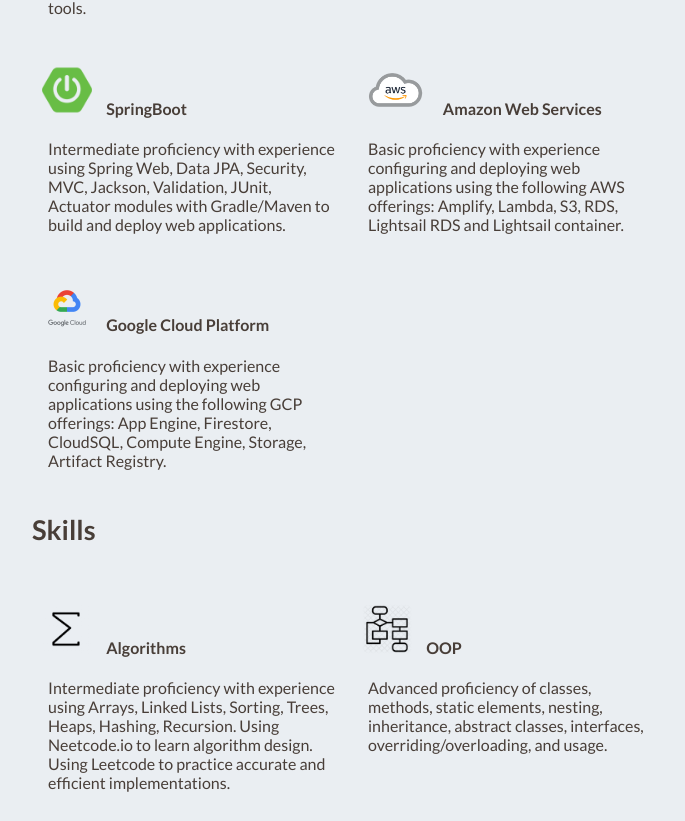
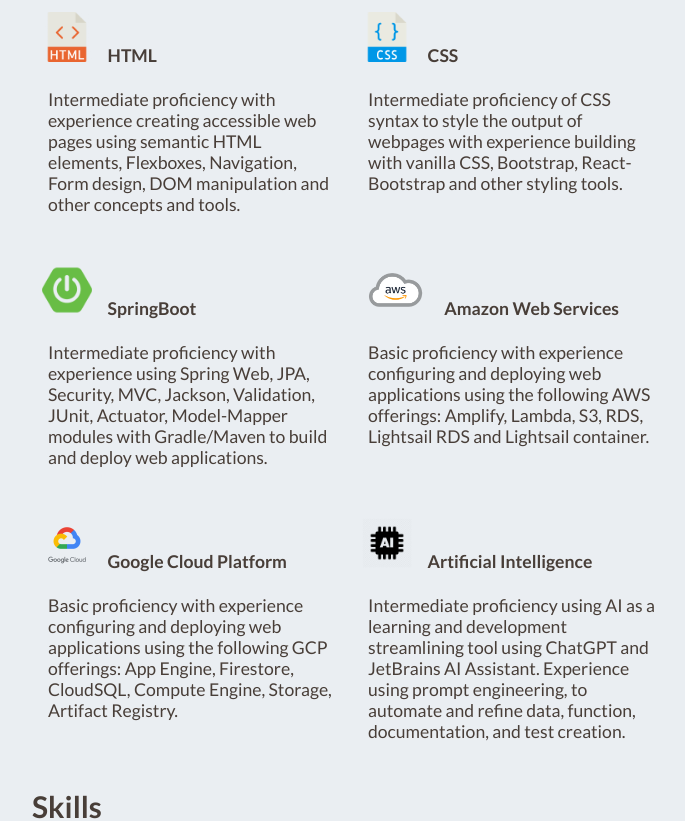
Before and after one commit to jdstrongpdx/website, a React (Create React App) app: page / in a window 1280 px wide. Shown: the part 1459-2280 px from the top of the page, without its empty margins (353-1038 px from the left). Built offline with nearby package versions, Linux system fonts and the light colour scheme.

Commit message:
Updated resume, and home page.

```diff
--- a/src/App.css
+++ b/src/App.css
@@ -97,7 +97,7 @@
 /* Page content. The value of the margin-left property should match the value of the sidebar's width property */
 div.content {
   margin: 0px 0px 0px 365px;
-  font-size: 1em;
+  font-size: 1.1em;
   padding: 5px 20px 40px 20px;
 }
 
--- a/src/pages/HomePage.js
+++ b/src/pages/HomePage.js
@@ -57,15 +57,19 @@ function HomePage() {
                 </div>
                 <div className='skillsChild'>
                     <h4><img height="50" alt="SpringBoot logo" src="./logos/springboot.png"/> &ensp; SpringBoot</h4>
-                    <p>Intermediate proficiency with experience using Spring Web, Data JPA, Security, MVC, Jackson, Validation, JUnit, Actuator modules with Gradle/Maven to build and deploy web applications.</p>
+                    <p>Intermediate proficiency with experience using Spring Web, JPA, Security, MVC, Jackson, Validation, JUnit, Actuator, Model-Mapper modules with Gradle/Maven to build and deploy web applications.</p>
                 </div>
                 <div className='skillsChild'>
-                    <h4><img height="50" alt="AWS CDK logo" src="./logos/aws.png"/> &ensp; Amazon Web Services</h4>
+                    <h4><img height="50" alt="AWS logo" src="./logos/aws.png"/> &ensp; Amazon Web Services</h4>
                     <p>Basic proficiency with experience configuring and deploying web applications using the following AWS offerings: Amplify, Lambda, S3, RDS, Lightsail RDS and Lightsail container.</p>
                 </div>
                 <div className='skillsChild'>
-                    <h4><img height="50" alt="AWS CDK logo" src="./logos/gcp.png"/> &ensp; Google Cloud Platform</h4>
+                    <h4><img height="50" alt="GCP logo" src="./logos/gcp.png"/> &ensp; Google Cloud Platform</h4>
                     <p>Basic proficiency with experience configuring and deploying web applications using the following GCP offerings: App Engine, Firestore, CloudSQL, Compute Engine, Storage, Artifact Registry.</p>
+                </div>
+                <div className='skillsChild'>
+                    <h4><img height="50" alt="AI logo" src="./logos/ai.png"/> &ensp; Artificial Intelligence</h4>
+                    <p>Intermediate proficiency using AI as a learning and development streamlining tool using ChatGPT and JetBrains AI Assistant. Experience using prompt engineering, to automate and refine data, function, documentation, and test creation.</p>
                 </div>
             </div>
 
--- a/src/pages/PortfolioPage.js
+++ b/src/pages/PortfolioPage.js
@@ -9,30 +9,12 @@ function PortfolioPage() {
 
     <article>
         <h3>Introduction:</h3>
-        <p>Welcome to my website!  This website is a collection of my development work including both school and personal projects. The projects listed here will be expanded with pages for different projects and short summaries for the tech stacks, languages and github links will be posted here. Expected graduation in Fall 2024.</p>
+        <p>Welcome to my website!  This website is a collection of my development work including both school and personal projects. The projects listed here will be expanded with pages for different projects and short summaries for the tech stacks, languages and github links will be posted here.</p>
 
     </article>
 
     <article >
         <h3>Notable Projects:</h3>
-
-
-        <div className="project">
-            <h3>Personal Website</h3>
-            <h4>December 2023 - Current</h4>
-            <div className="centered">
-                    <figure>
-                    <img width="900px" alt="website screenshot" src="./images/website.png"/>
-                    </figure>
-            </div>
-            <p><strong>App Type:</strong> Full Stack Single Page Web Application</p>
-            <p><strong>Description:</strong> Development of a personal website to showcase my SWE skills. I started from scratch deploying an empty React project to AWS Amplify and built up the React/JS/CSS code to develop the site.</p>
-            <ul>
-                <li><em>Frontend: </em> Uses a HTML, CSS, JavaScript and React with several React modules, Axios, Express.</li>
-                <li><em>Hosting: </em> AWS Amplify with automatic deployment upon pushes to Main on GitHub.</li>
-            </ul>
-        </div>
-
 
         <div className="project">
             <h3>FragranceFreeResources.com Full Stack Web Application</h3>
@@ -165,7 +147,7 @@ function PortfolioPage() {
 
             <div className="centered">
                 <figure>
-                    <img width="75ç0px" alt="postman newman api testing" src="./images/GCPpostman.png"/>
+                    <img width="750px" alt="postman newman api testing" src="./images/GCPpostman.png"/>
                     <figcaption>Postman/Newman API Testing</figcaption>
                 </figure>
             </div>
@@ -336,6 +318,22 @@ function PortfolioPage() {
                 </figure>
             </div>
 
+            <div className="project">
+            <h3>Personal Website</h3>
+            <h4>December 2023 - Current</h4>
+            <div className="centered">
+                    <figure>
+                    <img width="900px" alt="website screenshot" src="./images/website.png"/>
+                    </figure>
+            </div>
+            <p><strong>App Type:</strong> Dynamic Web Site</p>
+            <p><strong>Description:</strong> Development of a personal website to showcase my SWE skills. I started from scratch deploying an empty React project to AWS Amplify and built up the code using React, JavaScript, and Vanilla CSS to develop the site.</p>
+            <ul>
+                <li><em>Frontend: </em> React, Node.js, Vanilla CSS.</li>
+                <li><em>Hosting: </em> AWS Amplify with automatic deployment upon pushes to Main on GitHub.</li>
+            </ul>
+        </div>
+
         </div>
 
 
```
Also changed, not shown: public/images/Resume.png, public/logos/ai.png (added).
